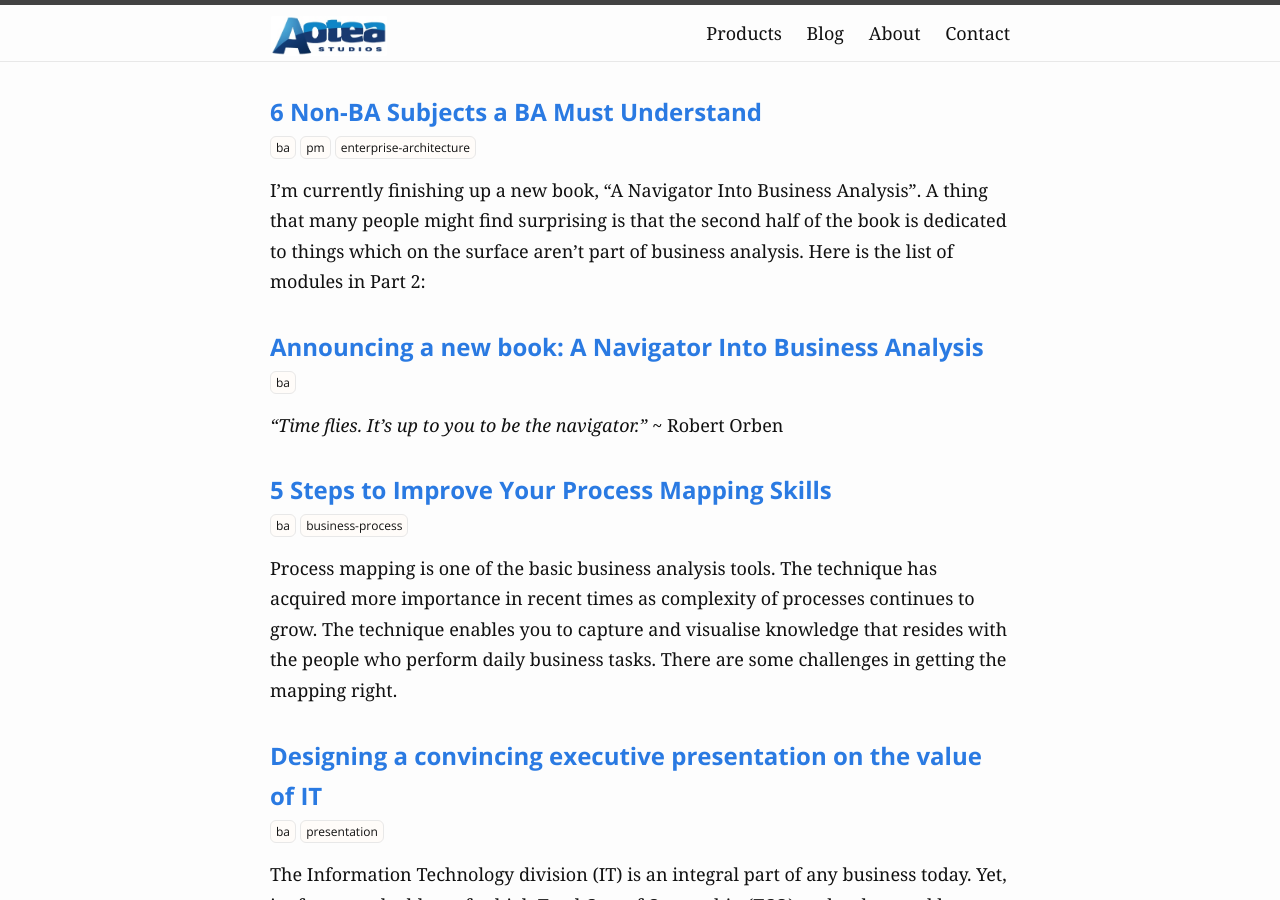
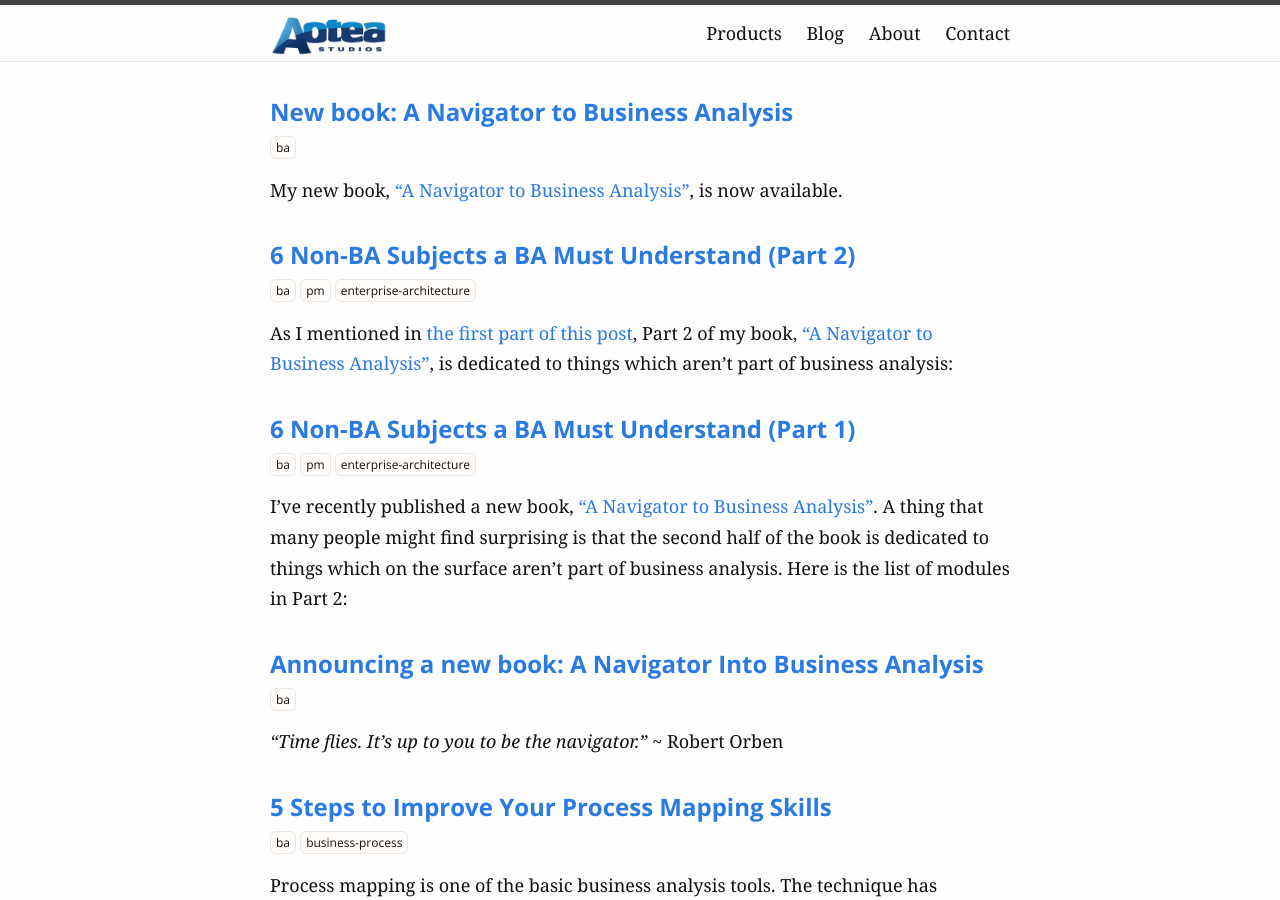
Before and after one commit to alexkorban/aoteastudios.com, a Jekyll site: the page built from 2-blog.md, in a window 1280 px wide and 900 px high. Built offline with Jekyll 4.4.1, drawn with Linux system fonts in a browser that asks for light colours; nearby versions of some CDN libraries; some web fonts are replaced; some of the changed lines change nothing that is shown.

Commit message:
Add more posts, remove preorder information from previous post

```diff
--- a/_posts/2016-02-06-6-non-ba-subjects-ba-must-understand.md
+++ b/_posts/2016-02-06-6-non-ba-subjects-ba-must-understand.md
@@ -1,9 +1,9 @@
 ---
-title: "6 Non-BA Subjects a BA Must Understand"
+title: "6 Non-BA Subjects a BA Must Understand (Part 1)"
 tags: ba pm enterprise-architecture
 ---
 
-I'm currently finishing up a new book, "A Navigator Into Business Analysis". A thing that many people might find surprising is that the second half of the book is dedicated to things which on the surface aren't part of business analysis. Here is the list of modules in Part 2:
+I've recently published a new book, ["A Navigator to Business Analysis"](/products/business-analysis/business-analysis-navigator). A thing that many people might find surprising is that the second half of the book is dedicated to things which on the surface aren't part of business analysis. Here is the list of modules in Part 2:
 
     Module 7: Enterprise Architecture
     Module 8: Project Management
@@ -13,8 +13,6 @@ I'm currently finishing up a new book, "A Navigator Into Business Analysis". A t
     Module 12: SDLC
 
 In this post, I'd like to delve into the reasons why I think understanding these subjects is a must for a BA.
-
-If you find yourself asking: "what is the point of all this stuff?" - read on. If, instead, you can already see the value in all of these subjects, you can [pre-order the book right now](/products/business-analysis/business-analysis-navigator) at the early bird price of $69.
 
 ## Enterprise Architecture
 
@@ -62,11 +60,9 @@ Indeed, it can be rather overwhelming. This is why I distilled the huge amount o
 
 Part 1 and Part 2 of "A Navigator Into Business Analysis" together will be a powerful source of knowledge both to people who have recently started their BA career and want to quickly acquire effective skills, as well as those who have been around for a while and are keen to advance their skills and grow their professional value.
 
-The book is getting a few final touches and will be available to you in a few weeks. Right now, you can pre-order it for just $69 and save $28. You will still get the **30 day money back guarantee** from the publication date, so you are not risking anything by buying the book now.
+**[Find out more about the book](/products/business-analysis/business-analysis-navigator)**
 
 **[Check out the free sample](/files/ba-navigator-sample.pdf)**
-
-**[Preorder the book](/products/business-analysis/business-analysis-navigator)**
 
 (If you've previously purchased BA Kickstart, [get in touch](/contact) for an extra-special price.)
 
--- /dev/null
+++ b/_posts/2016-03-25-6-non-ba-subjects-ba-must-understand-part2.md
@@ -0,0 +1,53 @@
+---
+title: "6 Non-BA Subjects a BA Must Understand (Part 2)"
+tags: ba pm enterprise-architecture
+---
+
+As I mentioned in [the first part of this post](/2016/02/6-non-ba-subjects-ba-must-understand-part1/), Part 2 of my book, ["A Navigator to Business Analysis"](/products/business-analysis/business-analysis-navigator), is dedicated to things which aren't part of business analysis:
+
+    Module 7: Enterprise Architecture
+    Module 8: Project Management
+    Module 9: Service Management
+    Module 10: Security Management
+    Module 11: Compliance & Regulation
+    Module 12: SDLC
+
+I've already talked about the importance of being conversant in enterprise architecture, project management and service management. Let's now consider security management, compliance & regulation, and SDLC.
+
+## Security Management
+
+Security is a hot topic in all business and technology news these days. Recent research in New Zealand indicates that NZ$257 million was lost by private customers alone in the last year. Losses on the business side are even higher.
+
+Security holes can be hugely embarrassing and very costly to fix, so it's essential to specify security requirements properly. This falls under the purview of the business analyst.
+
+Security is a hugely complicated issue, especially in the present time where an enterprise is supported by a complicated network of interconnected IT services, and on-premise systems coexist with software in the cloud, creating different sets of security requirements.
+
+This is why I've included an overview of the Sherwood Applied Business Security Architecture framework (SABSA) in the book.
+
+## Compliance, Regulation
+
+Compliance requirements come into play immediately as you start talking about cloud-based solutions. Privacy (personal data), encryption, data in transit and data at rest, retention, e-Discovery (litigation), and data disposal are just a few examples of requirements you need to be equipped to deal with.
+
+Can a business analyst help prevent security breaches and incurred losses? Can a business analyst reduce the organisation’s exposure to risks (compliance, financial, etc)? Absolutely! The book equips you with the right questions about different aspects of security in business solutions.
+
+The regulatory compliance (external) projects are challenging for business analysts. It happens because the new requirements are often initially given in a “drafted” form, firming up close to the “go-live” date. It impacts the initial phase of the compliance projects due to high uncertainty around the solution design.
+
+So your job is to specify the requirements in a way that protects the organisation from compliance and operational viewpoints, and minimises re-work of the solution components.
+
+Another  area of challenges is internal regulation - called organisational governance - that imposes certain requirements on the proposed solutions. The requirements are scattered across multiple policies, guidelines and procedures. And yet, all these documents are not explicitly mapped to business processes. So you need to know how to read these documents to capture the requirements.
+
+I felt it was important to include these subjects in the book as many people have to deal with them in their work.
+
+## SDLC
+
+It's tempting to say that once the project reached the stage where the Software Development Life Cycle is relevant, it's out of the business analyst's hands. However, the reality is different, and business analysts have to collaborate with solution architects and software developers. There is an even higher degree of collaboration in organisations employing the agile approach.
+
+SDLC defines the principles of development, testing and implementation of software. It is important to know what is inside SDLC to ensure your effective communication and collaboration with solution architects and software developers.
+
+SDLC covers such aspects as solution concept, requirements, solution design, testing and assessment before handing over to the actual users. It can be difficult to draw the boundary between the requirements and their implementation. For example, user experience can be something that a business analyst makes significant contribution to, but it's also definitely a part of the software development process.
+
+## To conclude...
+
+I hope I managed to convince you that you would benefit from a better understanding of these subjects. To make things easier for you, I cover them in my new book. You can [find out more about it on its page](/products/business-analysis/business-analysis-navigator).
+
+Until next time!
--- /dev/null
+++ b/_posts/2016-03-25-new-book-navigator-to-business-analysis.md
@@ -0,0 +1,52 @@
+---
+title: "New book: A Navigator to Business Analysis"
+tags: ba
+---
+
+My new book, ["A Navigator to Business Analysis"](/products/business-analysis/business-analysis-navigator), is now available.
+
+I had four goals when writing the book:
+
+- illustrated presentation of materials
+- wide coverage of topics supporting BAs in their job
+- proven tips and tricks accumulated over many years of practicing business analysis
+- providing handy tools which can be applied straight after reading.
+
+I'm really excited to share my knowledge with you, and I hope that after reading the book you will come away with a deeper understanding of business analysis and a lot of techniques which will make you more effective and productive.
+
+## Bonus: Building up your value
+
+The book consists of three parts. When you buy the book, in addition to Part 1 and Part 2 which describe business analysis as well as aspects of other disciplines essential to a business analyst, you will also get a BONUS Part 3.
+
+Part 3 is all about building your value - which helps you advance your career.
+
+I am sure that we can all agree that the business analysis profession is getting more and more recognition amongst businesses. It means that demand for good business analysts is growing. It also means that more people are attracted to the profession and the place is becoming somewhat crowded.
+
+So how can you stand out from the crowd and be in demand?
+
+When you read an ad about a business analyst position, you see that certain domain knowledge, and hard and soft skills are required from a candidate. A unique blend of your skills and experience is what makes your CV noticeable in a pile of other CVs.
+
+How can you create that unique blend? What are the key components? Part 3 of the book is focused on answering these questions. Here is the list of sections in it:
+
+    Values System
+    Focus on Growth
+    Negotiation
+    Resilience
+    Leadership
+    Learning Business Domain
+    Failures – Lessons Learned
+    Keeping Up to Date
+    Building Productive Relationships
+    Managing Communications
+    Behavioral Models
+    e-Leadership
+    Requirements: Discovery Patterns
+    Requirements: Patterns
+    Poor Requirements: Impact
+    Change Management
+    Risk Management
+    Issues Management
+    Functional Business Model
+    User Experience
+
+Please check the [book page](/products/business-analysis/business-analysis-navigator) to read a free excerpt from "A Navigator Into Business Analysis".
```
